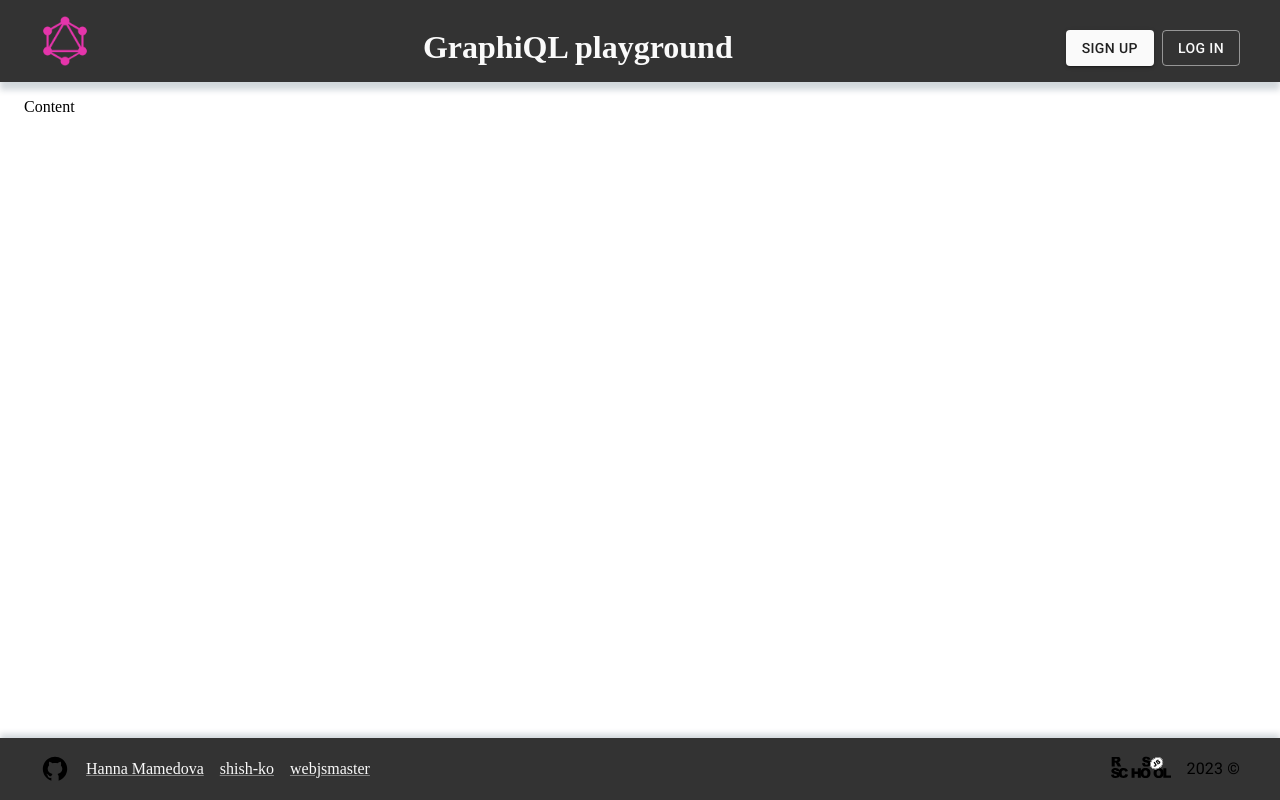
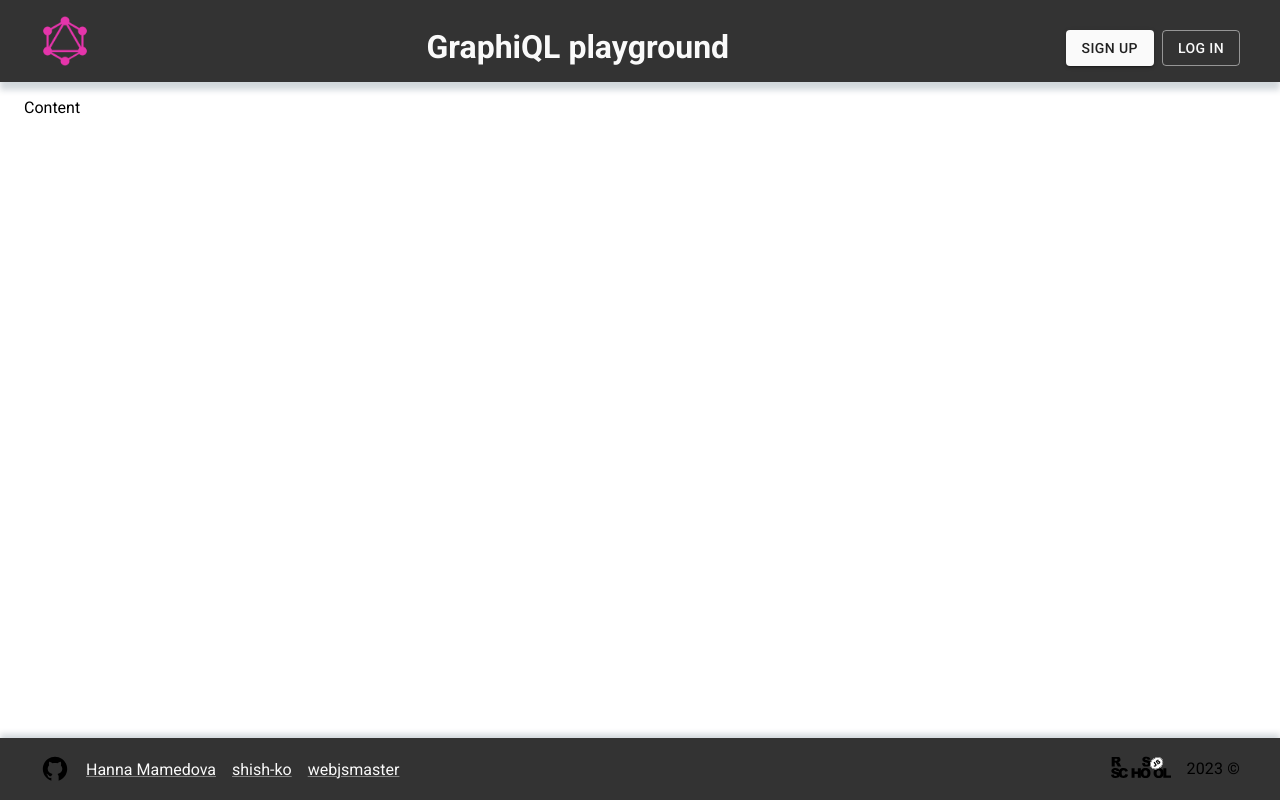
Before and after one commit to shish-ko/graphiql-app, a React (Vite) app: page / in a window 1280 px wide. Built offline with nearby package versions, Linux system fonts and the light colour scheme.

Commit message:
feat: add body fonts

```diff
--- a/src/index.scss
+++ b/src/index.scss
@@ -5,7 +5,7 @@
 }
 
 html {
-  // font-size: 10px;
+  font-family: Roboto, "Helvetica Neue", sans-serif;
 }
 
 #root {
```
